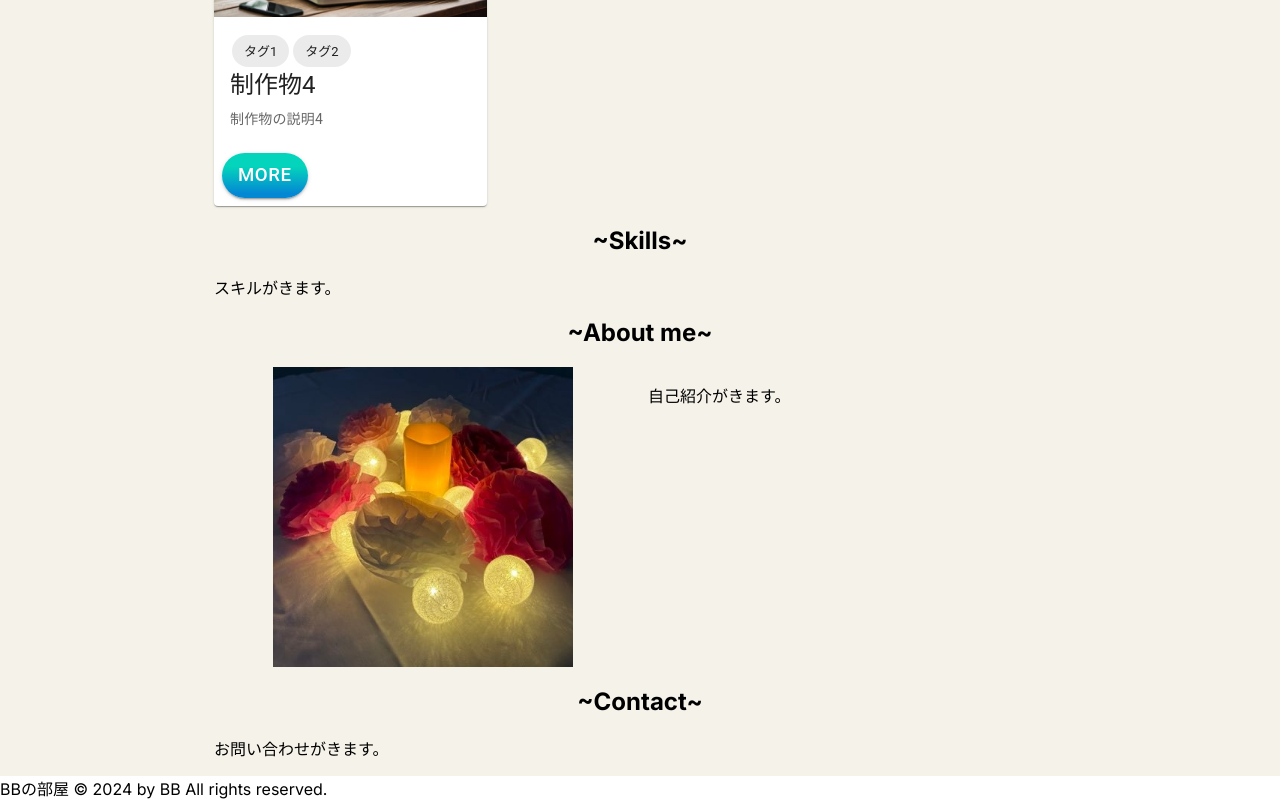
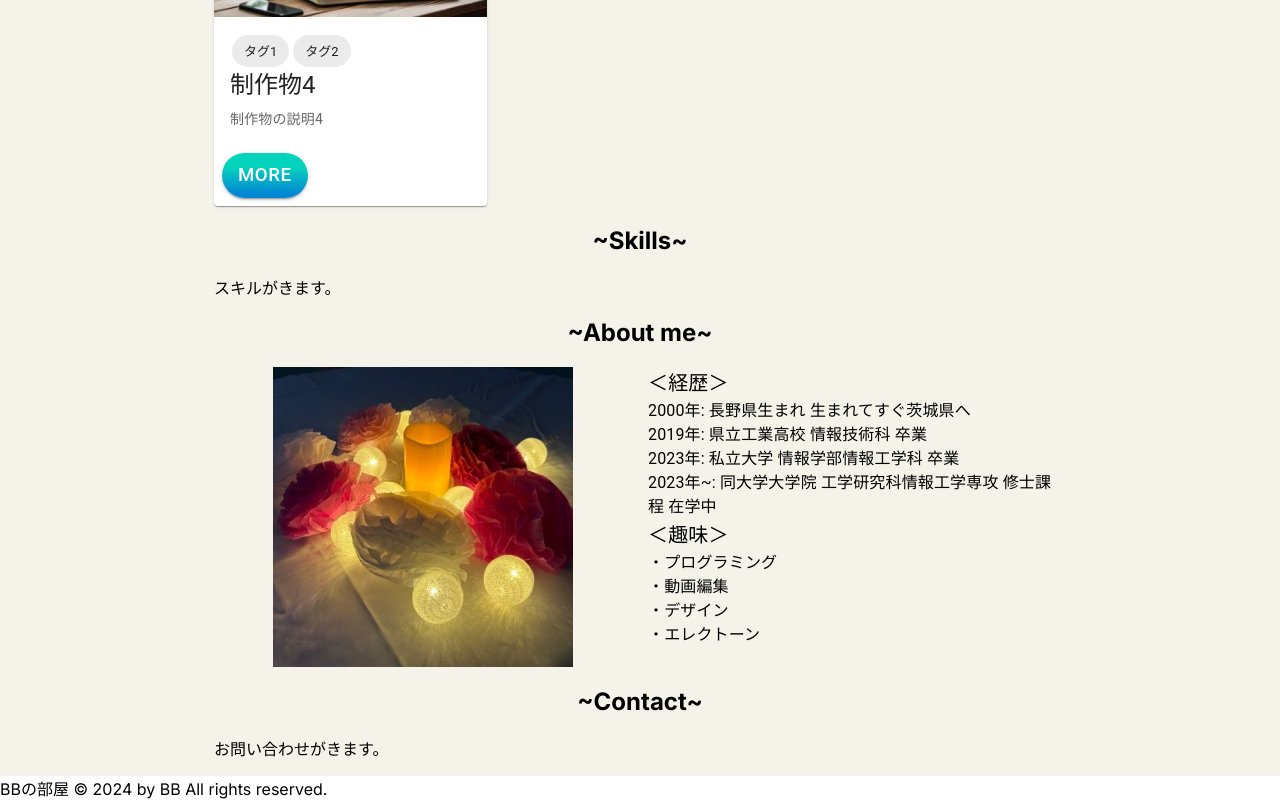
Before and after one commit to KHashimoto3/My_Portfolio, a Next.js app in the folder front/: page / in a window 1280 px wide. Shown: the part 1342-2142 px from the top of the page. Built offline with nearby package versions, Linux system fonts and the light colour scheme.

Commit message:
自己紹介を仮で作成した。

```diff
--- a/front/src/app/_home-sections/HomeAboutMe.tsx
+++ b/front/src/app/_home-sections/HomeAboutMe.tsx
@@ -1,6 +1,6 @@
 "use client";
 
-import { Box, Container, Grid } from "@mui/material";
+import { Box, Container, Grid, Typography } from "@mui/material";
 
 export default function HomeAboutMe() {
   return (
@@ -25,7 +25,35 @@ export default function HomeAboutMe() {
           </Box>
         </Grid>
         <Grid item xs={6}>
-          <p>自己紹介がきます。</p>
+          <Typography variant="h6" component={"h2"}>
+            ＜経歴＞
+          </Typography>
+          <Typography variant="body1" component={"p"}>
+            2000年: 長野県生まれ 生まれてすぐ茨城県へ
+          </Typography>
+          <Typography variant="body1" component={"p"}>
+            2019年: 県立工業高校 情報技術科 卒業
+          </Typography>
+          <Typography variant="body1" component={"p"}>
+            2023年: 私立大学 情報学部情報工学科 卒業
+          </Typography>
+          <Typography variant="body1" component={"p"}>
+            2023年~: 同大学大学院 工学研究科情報工学専攻 修士課程 在学中
+          </Typography>
+
+          <Typography variant="h6" component={"h2"}>
+            ＜趣味＞
+          </Typography>
+          <Typography variant="body1" component={"p"}>
+            ・プログラミング
+            <br />
+            ・動画編集
+            <br />
+            ・デザイン
+            <br />
+            ・エレクトーン
+            <br />
+          </Typography>
         </Grid>
       </Grid>
     </Container>
```
